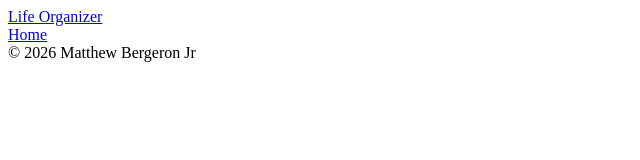
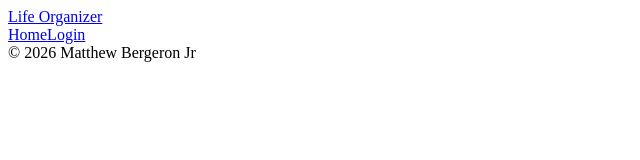
Before and after one commit to Mattmberg/nextjs-life-organizer, a Next.js app in the folder nextjs-life-organizer/: page / in a window 1280 px wide. Shown: the top 160 px of the page, without its empty margins (0-640 px from the left). Built offline with nearby package versions, Linux system fonts and the light colour scheme.

Commit message:
Added nav link for login path.

```diff
--- a/nextjs-life-organizer/components/header.tsx
+++ b/nextjs-life-organizer/components/header.tsx
@@ -3,7 +3,7 @@ import { NavItem } from './NavBar';
 
 const navigationLinks: NavItem[] = [
   { label: 'Home', href: '/' },
-  //{ label: 'About', href: '/about' },
+  { label: 'Login', href: '/login' },
 ];
 
 type HeaderProps = {
```
